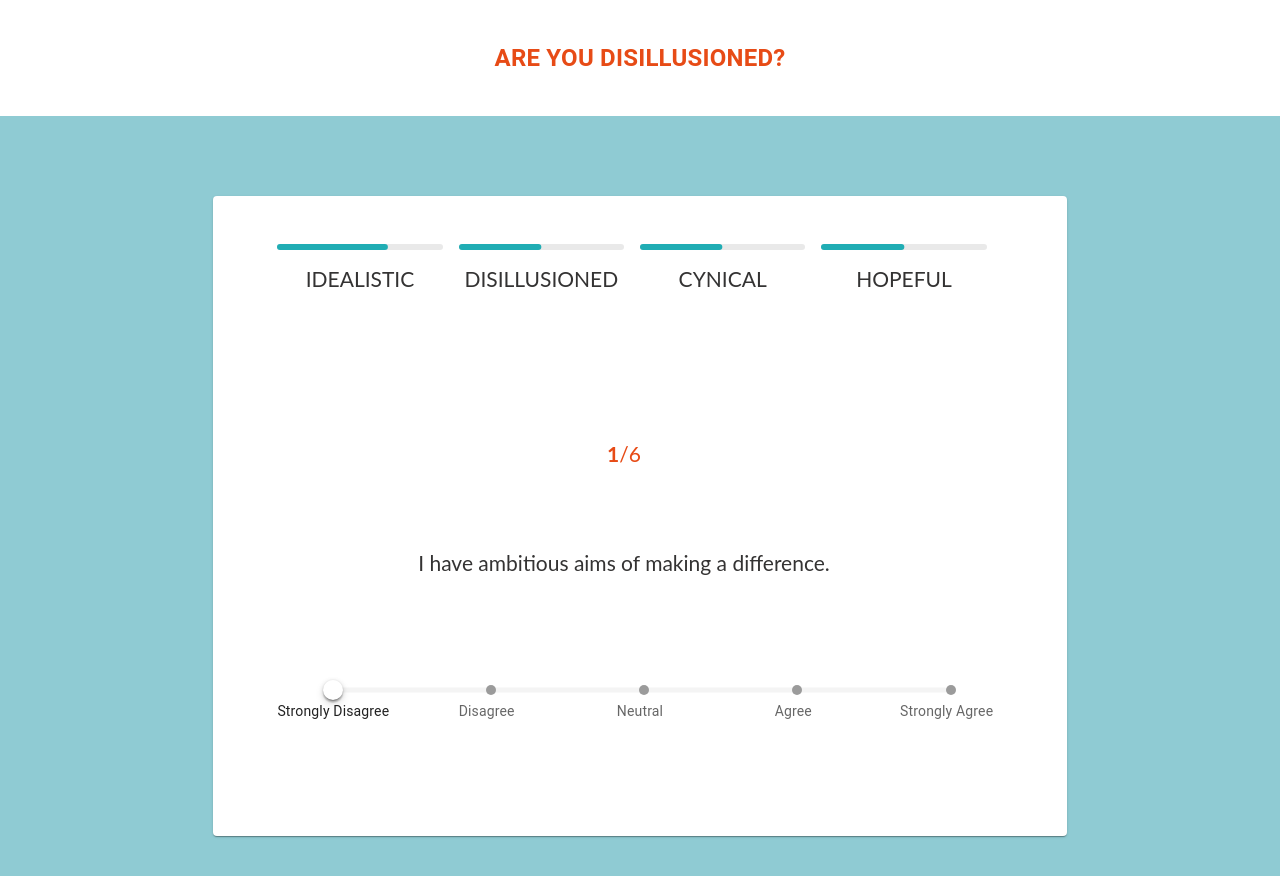
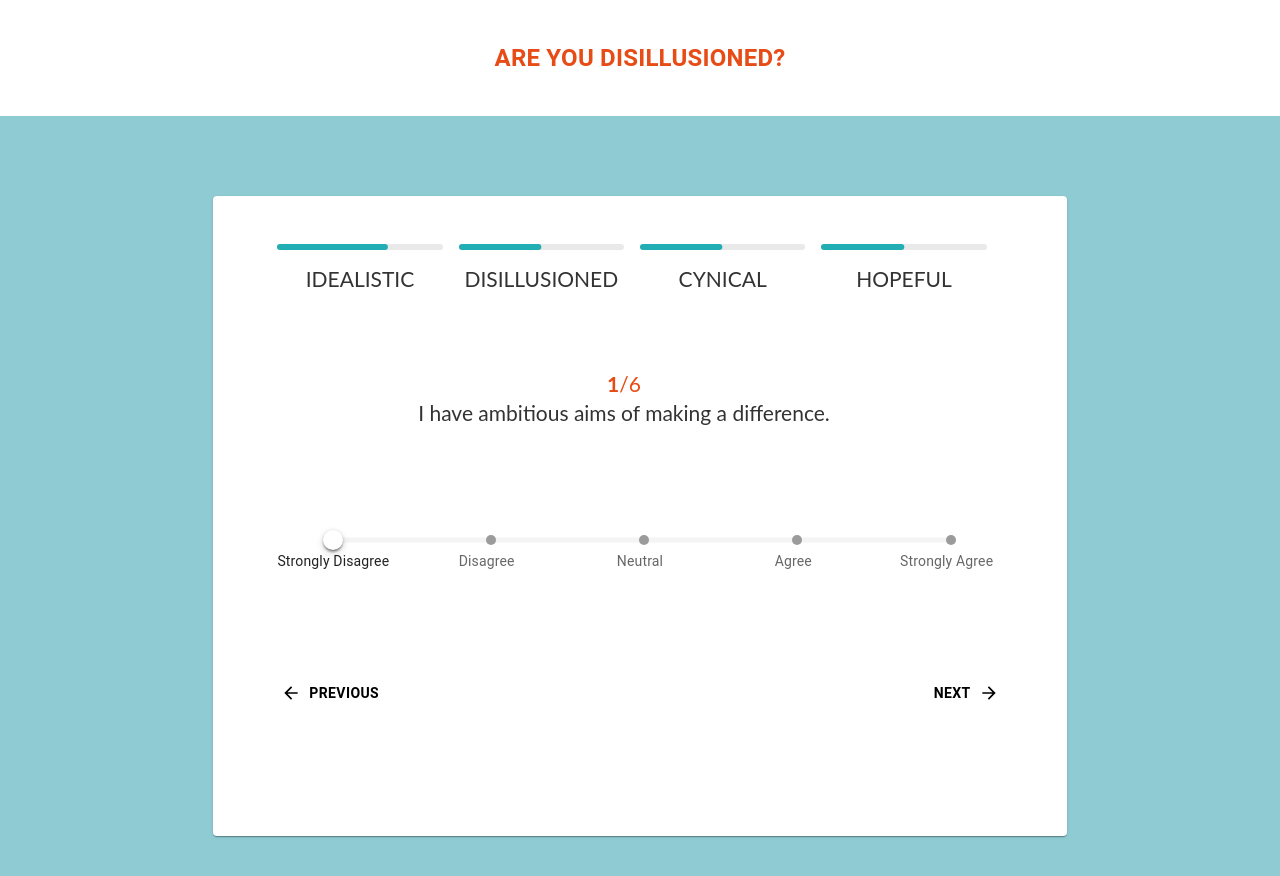
Before and after one commit to Jayraj-R/Disillusioned-Studio137, a React (Create React App) app: page / in a window 1280 px wide. Shown: the top 876 px of the page. Built offline with nearby package versions, Linux system fonts and the light colour scheme.

Commit message:
chore : Step buttons added

```diff
--- a/package.json
+++ b/package.json
@@ -5,6 +5,7 @@
   "dependencies": {
     "@emotion/react": "^11.10.5",
     "@emotion/styled": "^11.10.5",
+    "@mui/icons-material": "^5.10.9",
     "@mui/material": "^5.10.11",
     "@testing-library/jest-dom": "^5.16.5",
     "@testing-library/react": "^13.4.0",
--- a/src/Components/QuestionCard/QuestionCardWrapper.jsx
+++ b/src/Components/QuestionCard/QuestionCardWrapper.jsx
@@ -1,11 +1,12 @@
 import * as React from 'react';
-import { Grid, Paper } from '@mui/material';
+import { Button, Grid, Paper } from '@mui/material';
 import styles from '../../stylesheets/questionCard.module.css';
 import Categories from './Categories';
 import Questions from './Questions';
 import { questionBank } from '../../utils/constants';
 import Answers from './Answers';
-
+import ArrowBackIcon from '@mui/icons-material/ArrowBack';
+import ArrowForwardIcon from '@mui/icons-material/ArrowForward';
 const QuestionCardWrapper = () => {
 	const [currQuestion, setCurrQuestion] = React.useState(0);
 	const [questions, setQuestions] = React.useState(questionBank);
@@ -25,6 +26,32 @@ const QuestionCardWrapper = () => {
 						setQuestions={setQuestions}
 					/>
 				</Grid>
+				<Grid xs={12} px={8} py={6} className={styles.step__container}>
+					<Button
+						variant='text'
+						disabled={currQuestion === 0}
+						onClick={() => setCurrQuestion(currQuestion - 1)}
+						startIcon={<ArrowBackIcon />}
+						style={{
+							color: '#000',
+							fontWeight: '700',
+						}}
+					>
+						Previous
+					</Button>
+					<Button
+						variant='text'
+						disabled={currQuestion === questions.length - 1}
+						onClick={() => setCurrQuestion(currQuestion + 1)}
+						endIcon={<ArrowForwardIcon />}
+						style={{
+							color: '#000',
+							fontWeight: '700',
+						}}
+					>
+						Next
+					</Button>
+				</Grid>
 			</Paper>
 		</Grid>
 	);
--- a/src/stylesheets/questionCard.module.css
+++ b/src/stylesheets/questionCard.module.css
@@ -27,3 +27,10 @@
     color: #e74b16;
     text-align: center;
 }
+
+.step__container {
+    height: fit-content;
+    display: flex;
+    justify-content: space-between;
+    align-items: flex-start;
+}
```
Also changed, not shown: 1 other file (tests, documents, lock files or other folders).
